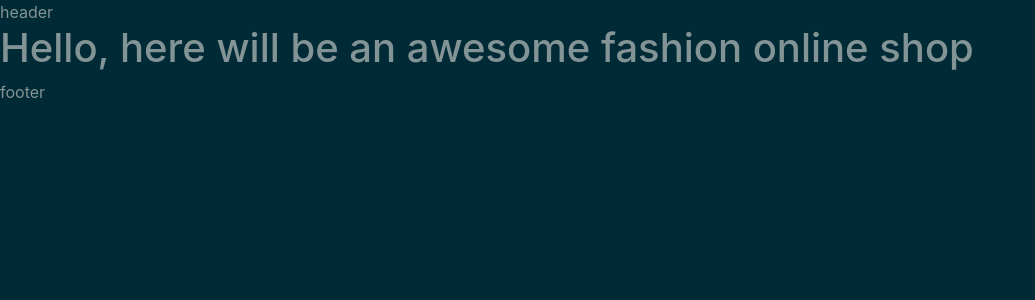
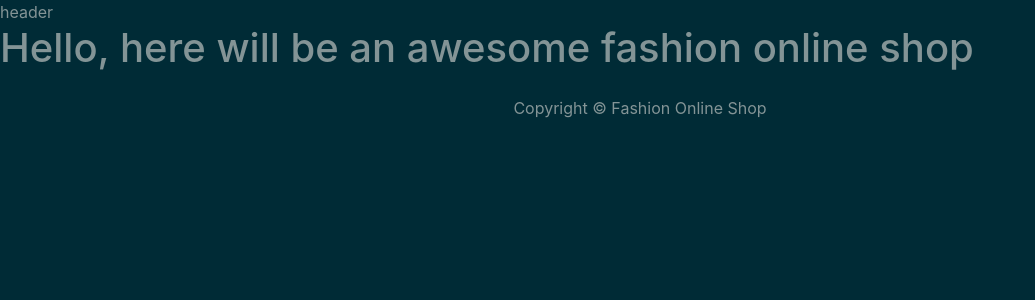
Before and after one commit to eduanathaci/online_shop, a React (Create React App) app in the folder browser/: page / in a window 1280 px wide. Shown: the top 300 px of the page, without its empty margins (0-1035 px from the left). Built offline with nearby package versions, Linux system fonts and the light colour scheme.

Commit message:
add simple footer

```diff
--- a/browser/src/components/Footer.js
+++ b/browser/src/components/Footer.js
@@ -1,10 +1,17 @@
 import React from 'react'
+import { Container, Row, Col } from 'react-bootstrap'
 
 const Footer = () => {
   return (
-    <div>
-      footer
-    </div>
+    <footer>
+      <Container>
+        <Row>
+          <Col className="text-center py-3">
+            Copyright &copy; Fashion Online Shop
+          </Col>
+        </Row>
+      </Container>
+    </footer>
   )
 }
 
```
